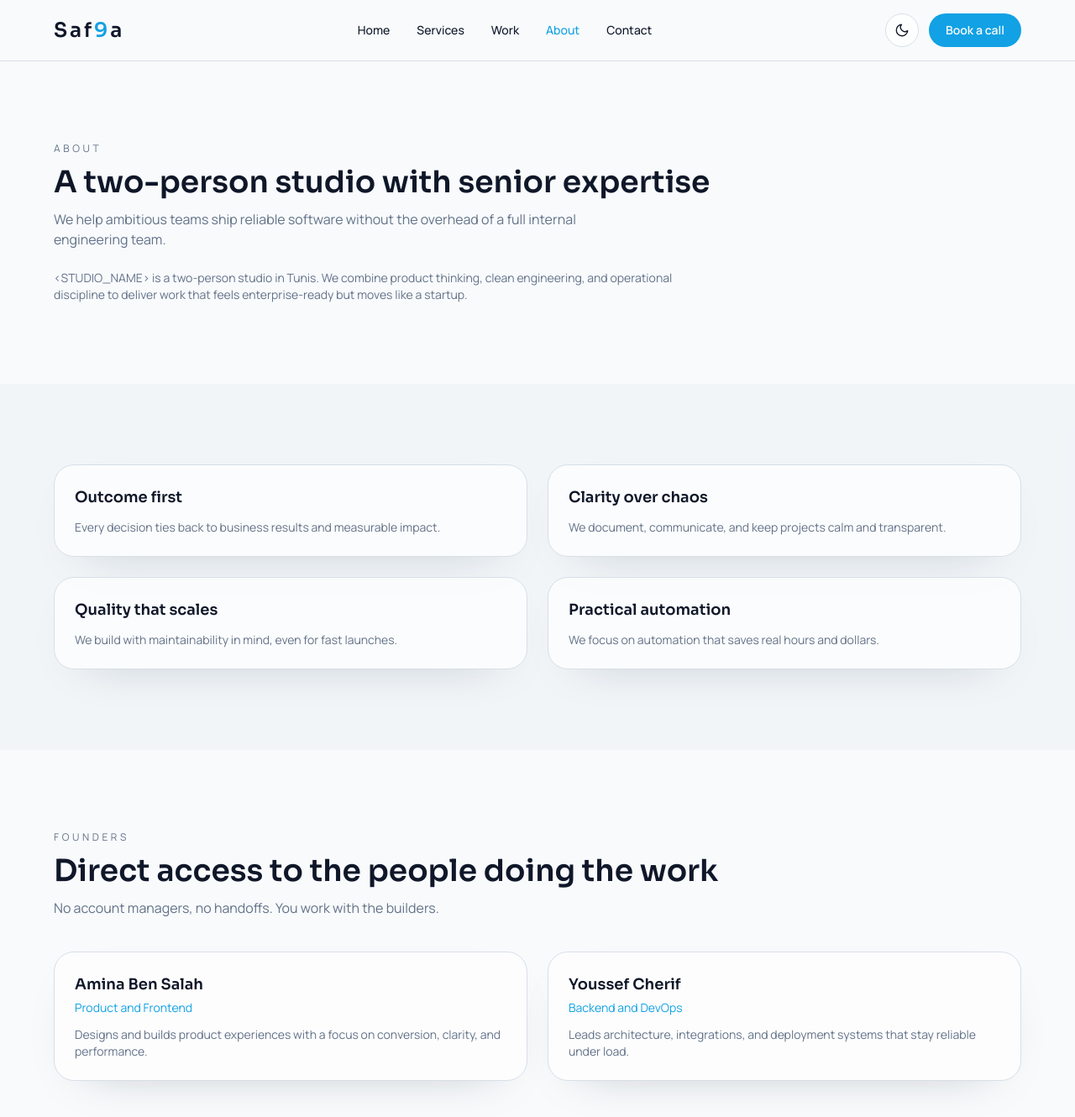
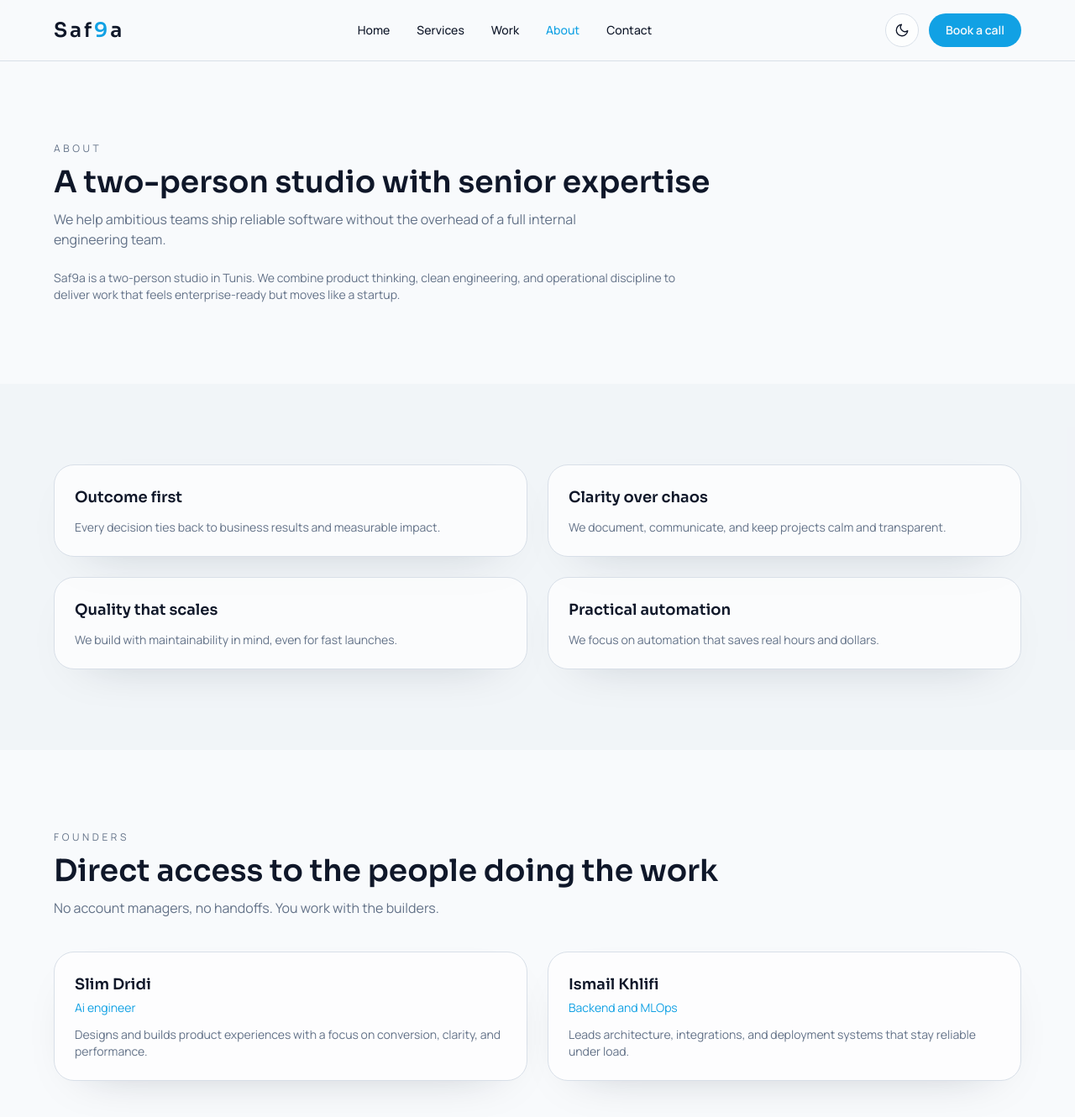
Before and after one commit to saf9a/saf9aProtfolio, a Next.js app: page /about in a window 1280 px wide. Shown: the top 1330 px of the page at 84% size. Built offline with nearby package versions, Linux system fonts and the light colour scheme.

Commit message:
Update site.ts

```diff
--- a/content/site.ts
+++ b/content/site.ts
@@ -370,7 +370,7 @@ export const site = {
     mission:
       "We help ambitious teams ship reliable software without the overhead of a full internal engineering team.",
     story:
-      "<STUDIO_NAME> is a two-person studio in Tunis. We combine product thinking, clean engineering, and operational discipline to deliver work that feels enterprise-ready but moves like a startup.",
+      "Saf9a is a two-person studio in Tunis. We combine product thinking, clean engineering, and operational discipline to deliver work that feels enterprise-ready but moves like a startup.",
     values: [
       {
         title: "Outcome first",
@@ -391,18 +391,18 @@ export const site = {
     ],
     founders: [
       {
-        name: "Amina Ben Salah",
-        role: "Product and Frontend",
+        name: "Slim Dridi",
+        role: "Ai engineer",
         bio: "Designs and builds product experiences with a focus on conversion, clarity, and performance.",
       },
       {
-        name: "Youssef Cherif",
-        role: "Backend and DevOps",
+        name: "Ismail Khlifi",
+        role: "Backend and MLOps",
         bio: "Leads architecture, integrations, and deployment systems that stay reliable under load.",
       },
     ],
     whyTunisia: [
-      "Strong engineering talent with global delivery experience.",
+      "Strong engineering talent with global delivery    experience.",
       "Time zone alignment with Europe and flexible overlap with MENA teams.",
       "Lower overhead lets you invest more in product quality.",
     ],
```
